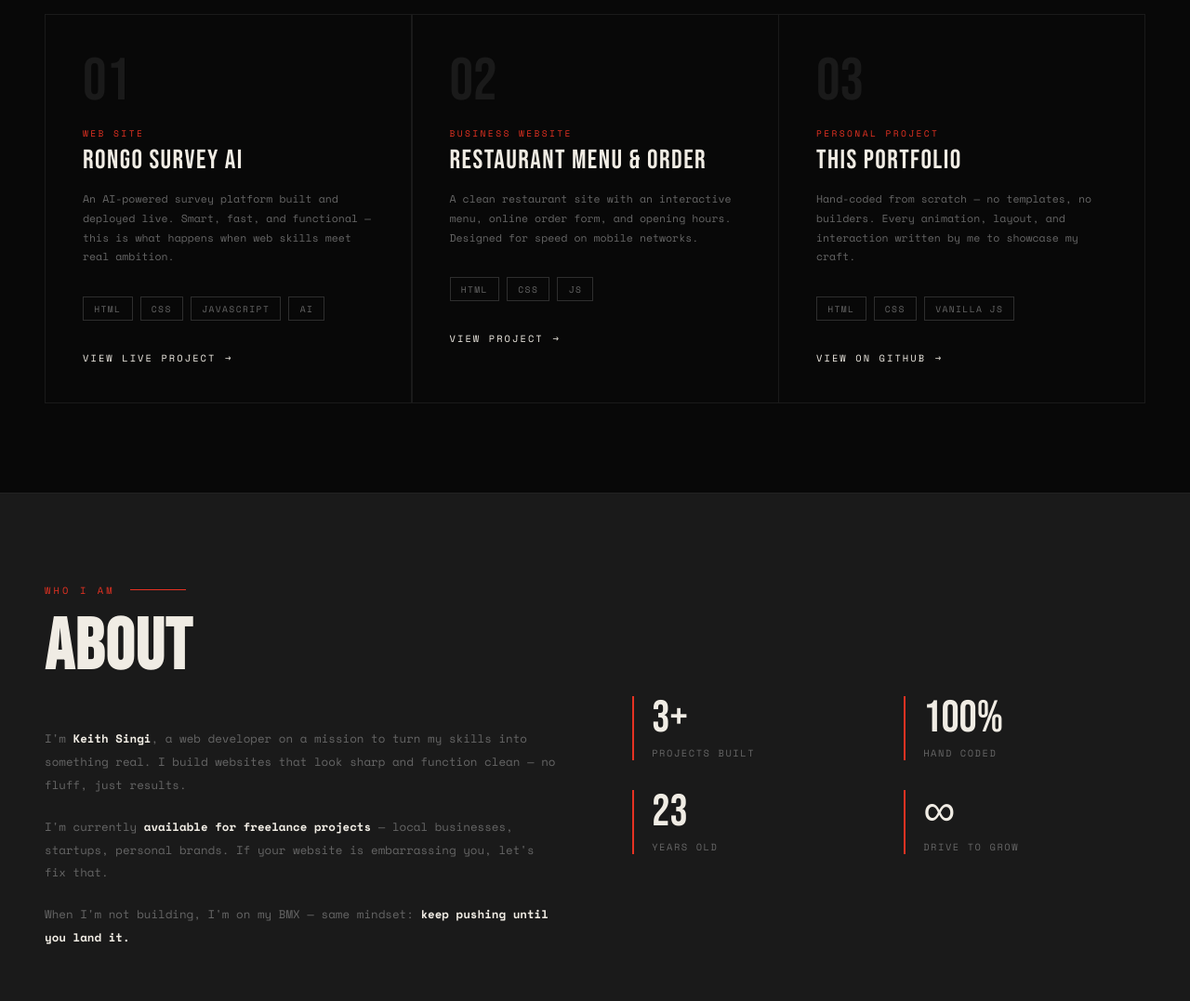
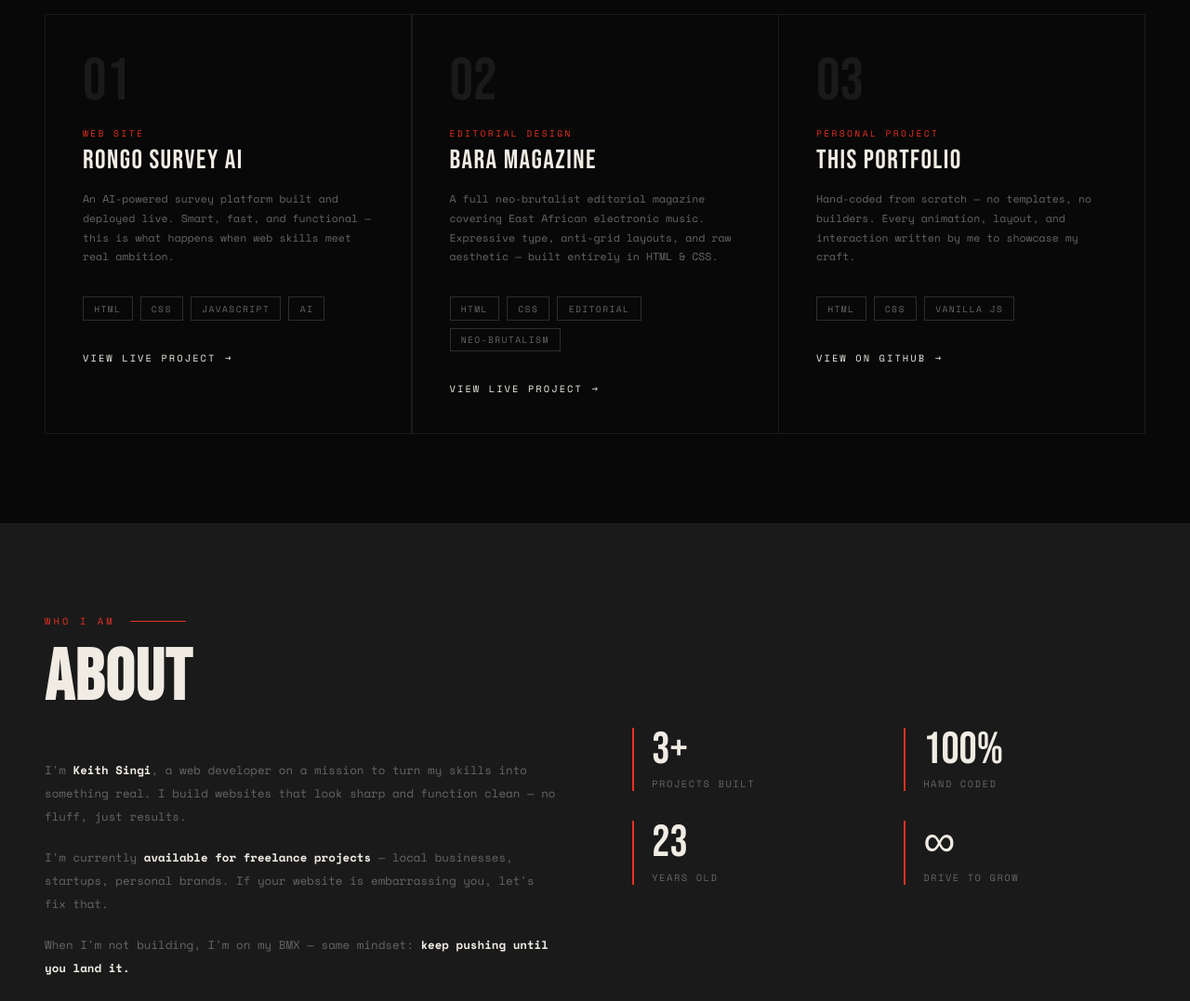
Before and after one commit to keithsingh386-pixel/keithsingiportfolio, a plain HTML site: page index.html in a window 1280 px wide. Shown: the part 1160-2237 px from the top of the page at 93% size. Drawn offline with nearby package versions, Linux system fonts and the light colour scheme.

Commit message:
Website update
Change in no.2

```diff
--- a/index.html
+++ b/index.html
@@ -636,15 +636,16 @@
 
       <div class="project-card">
         <div class="project-number">02</div>
-        <div class="project-type">Business Website</div>
-        <div class="project-title">Restaurant Menu & Order</div>
-        <p class="project-desc">A clean restaurant site with an interactive menu, online order form, and opening hours. Designed for speed on mobile networks.</p>
+        <div class="project-type">Editorial Design</div>
+        <div class="project-title">BARA Magazine</div>
+        <p class="project-desc">A full neo-brutalist editorial magazine covering East African electronic music. Expressive type, anti-grid layouts, and raw aesthetic — built entirely in HTML & CSS.</p>
         <div class="project-tags">
           <span class="tag">HTML</span>
           <span class="tag">CSS</span>
-          <span class="tag">JS</span>
+          <span class="tag">Editorial</span>
+          <span class="tag">Neo-Brutalism</span>
         </div>
-        <a href="#" class="project-link">View Project</a>
+        <a href="https://keithsingh386-pixel.github.io/Magazine-/" target="_blank" class="project-link">View Live Project</a>
       </div>
 
       <div class="project-card">
@@ -707,7 +708,7 @@
           Drop me a message — I respond fast.
         </p>
         <p style="margin-top:1.2rem; font-size:0.75rem; color: var(--muted); line-height:2.2;">
-          📧 <a href="/cdn-cgi/l/email-protection#5a313f332e322933343d3269626c1a3d373b333674393537" style="color:var(--muted);text-decoration:none;"><span class="__cf_email__" data-cfemail="ee858b879a869d87808986ddd6d8ae89838f8782c08d8183">[email&#160;protected]</span></a><br>
+          📧 <a href="mailto:keithsingh386@gmail.com" style="color:var(--muted);text-decoration:none;">keithsingh386@gmail.com</a><br>
           📞 <a href="tel:+254707249973" style="color:var(--muted);text-decoration:none;">0707 249 973</a>
         </p>
       </div>
```
